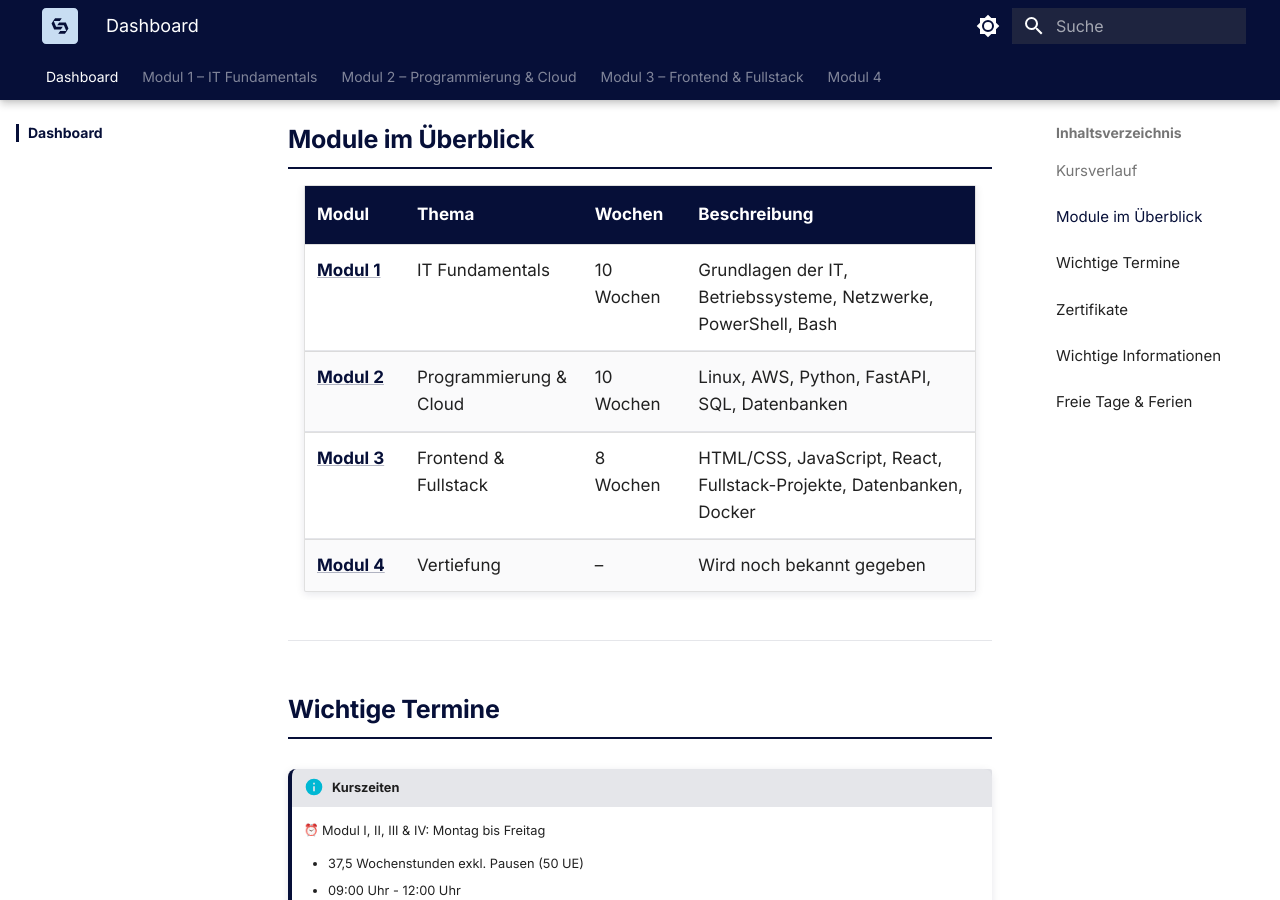
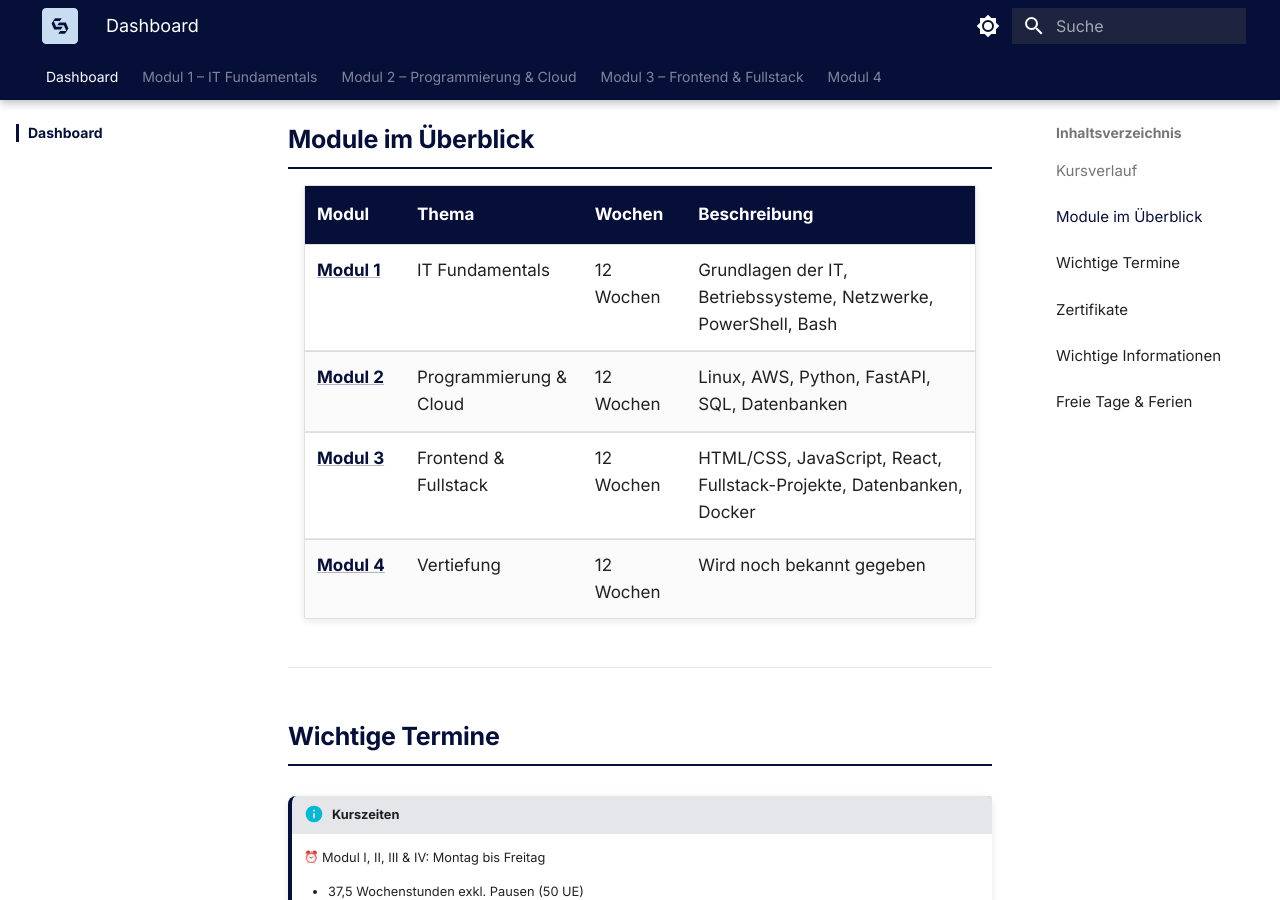
Before and after one commit to JacobMenge/kurs-25-06, an MkDocs documentation site: the page built from docs/index.md, in a window 1280 px wide and 900 px high, scrolled down 522 px. Built offline with MkDocs 1.6.1 and Material for MkDocs 9.7.7, drawn with Linux system fonts in a browser that asks for light colours; emoji names are drawn with the system emoji font.

Commit message:
Fix module duration: all modules are 12 weeks each
Co-Authored-By: Claude Opus 4.6 <noreply@anthropic.com>

```diff
--- a/docs/index.md
+++ b/docs/index.md
@@ -24,10 +24,10 @@ flowchart LR
 
 | Modul | Thema | Wochen | Beschreibung |
 |-------|-------|--------|--------------|
-| [**Modul 1**](modul-1/index.md) | IT Fundamentals | 10 Wochen | Grundlagen der IT, Betriebssysteme, Netzwerke, PowerShell, Bash |
-| [**Modul 2**](modul-2/index.md) | Programmierung & Cloud | 10 Wochen | Linux, AWS, Python, FastAPI, SQL, Datenbanken |
-| [**Modul 3**](modul-3/index.md) | Frontend & Fullstack | 8 Wochen | HTML/CSS, JavaScript, React, Fullstack-Projekte, Datenbanken, Docker |
-| [**Modul 4**](modul-4/index.md) | Vertiefung | – | Wird noch bekannt gegeben |
+| [**Modul 1**](modul-1/index.md) | IT Fundamentals | 12 Wochen | Grundlagen der IT, Betriebssysteme, Netzwerke, PowerShell, Bash |
+| [**Modul 2**](modul-2/index.md) | Programmierung & Cloud | 12 Wochen | Linux, AWS, Python, FastAPI, SQL, Datenbanken |
+| [**Modul 3**](modul-3/index.md) | Frontend & Fullstack | 12 Wochen | HTML/CSS, JavaScript, React, Fullstack-Projekte, Datenbanken, Docker |
+| [**Modul 4**](modul-4/index.md) | Vertiefung | 12 Wochen | Wird noch bekannt gegeben |
 
 ---
 
```
